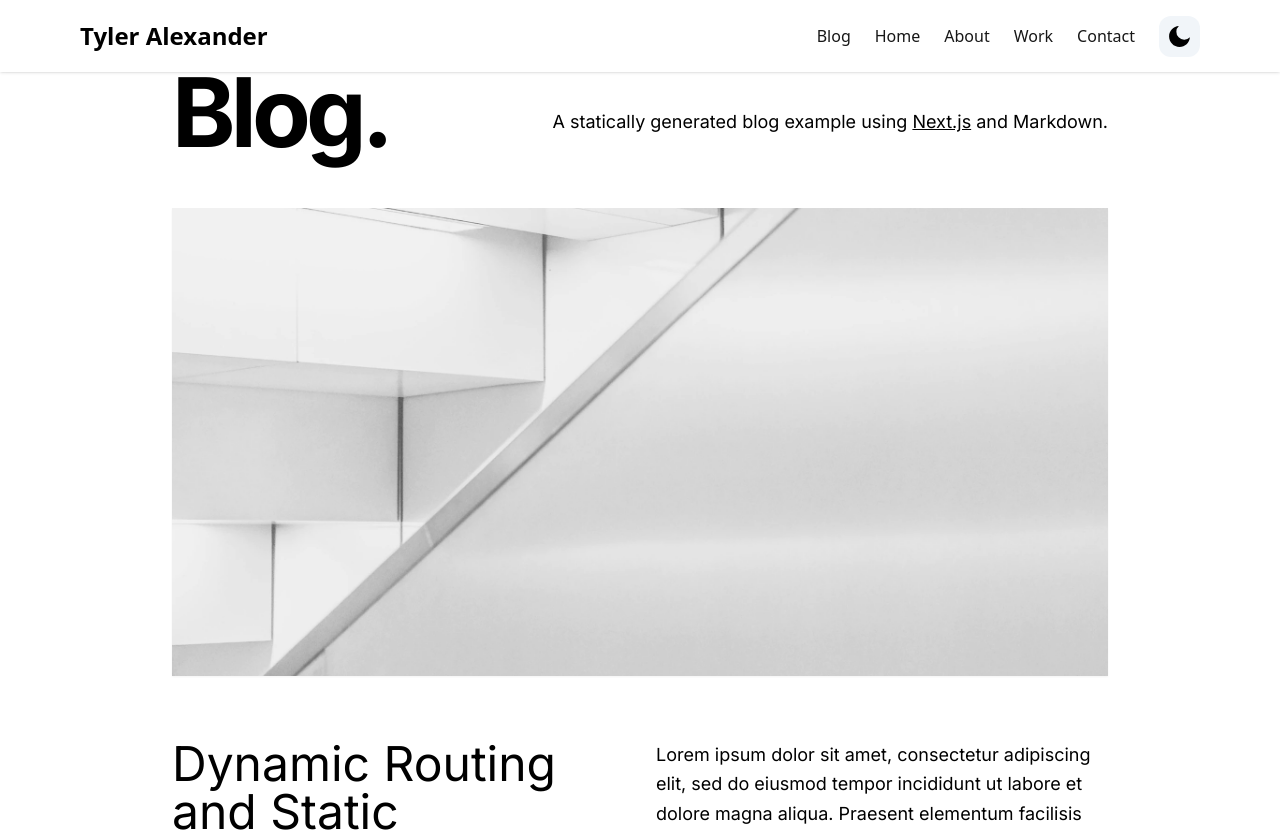
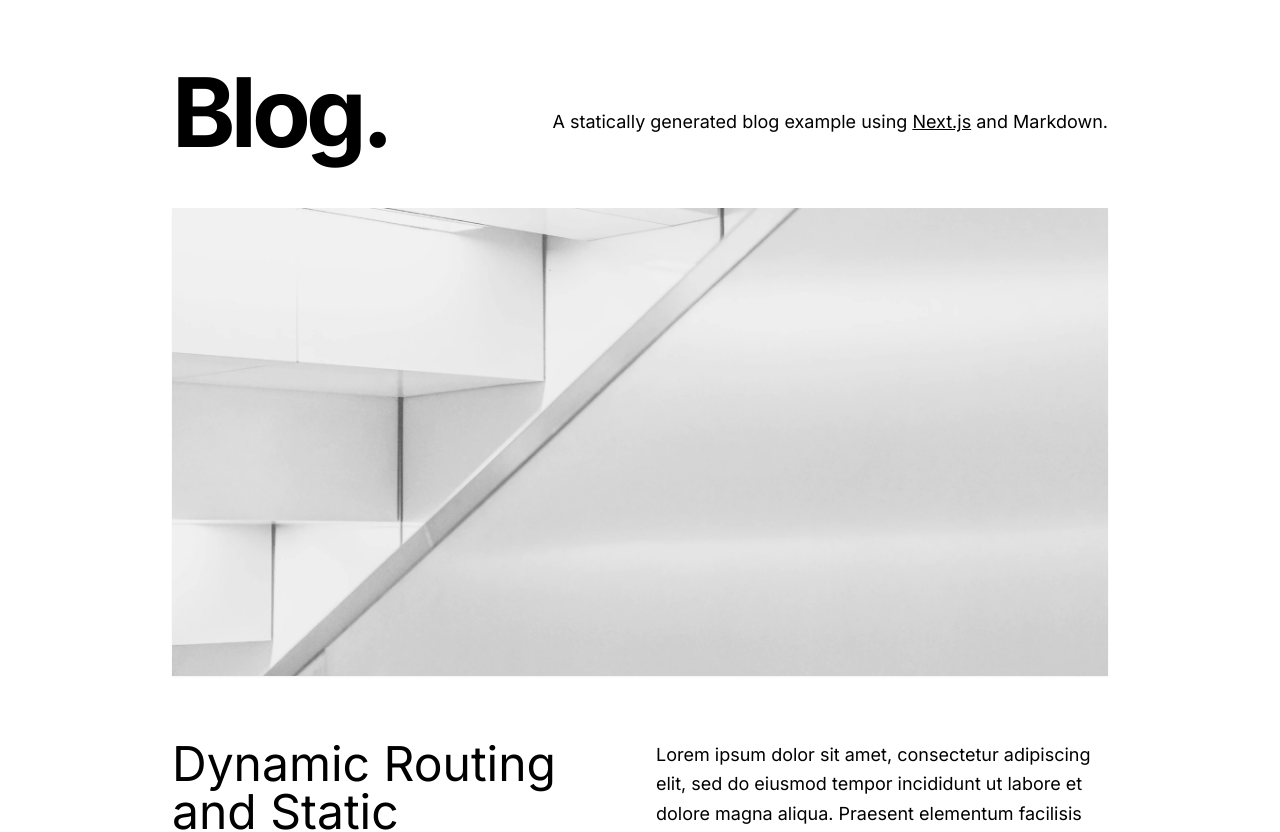
Before and after one commit to TylerGeorgeAlexander/my-next-portfolio, a Next.js app: page /posts in a window 1280 px wide. Shown: the top 832 px of the page. Built offline with nearby package versions, Linux system fonts and the light colour scheme.

Commit message:
fix: usePathname instead of useParams for Navbar conditional rendering posts layout

```diff
--- a/app/layout.tsx
+++ b/app/layout.tsx
@@ -4,14 +4,15 @@ import Navbar from "./components/Navbar";
 import Footer from "./components/Footer";
 import { ThemeProvider } from "next-themes";
 import Head from "./head";
-import { useParams } from "next/navigation";
+import { usePathname } from "next/navigation";
 
 export default function RootLayout({
   children,
 }: {
   children: React.ReactNode;
 }) {
-  let { slug } = useParams();
+  let pathname = usePathname(); // Navbar conditional rendering for posts layout
+
   return (
     <html lang="en" suppressHydrationWarning>
       {/*
@@ -22,7 +23,7 @@ export default function RootLayout({
       <body className="dark:bg-stone-900">
         {/* ThemeProvider creates an error when toggling day/night mode - using suppressHydrationWarning in html element can bypass */}
         <ThemeProvider enableSystem={true} attribute="class">
-          {!slug && <Navbar />}
+          {pathname === "/" && <Navbar />}
           {children}
           <Footer />
         </ThemeProvider>
```
